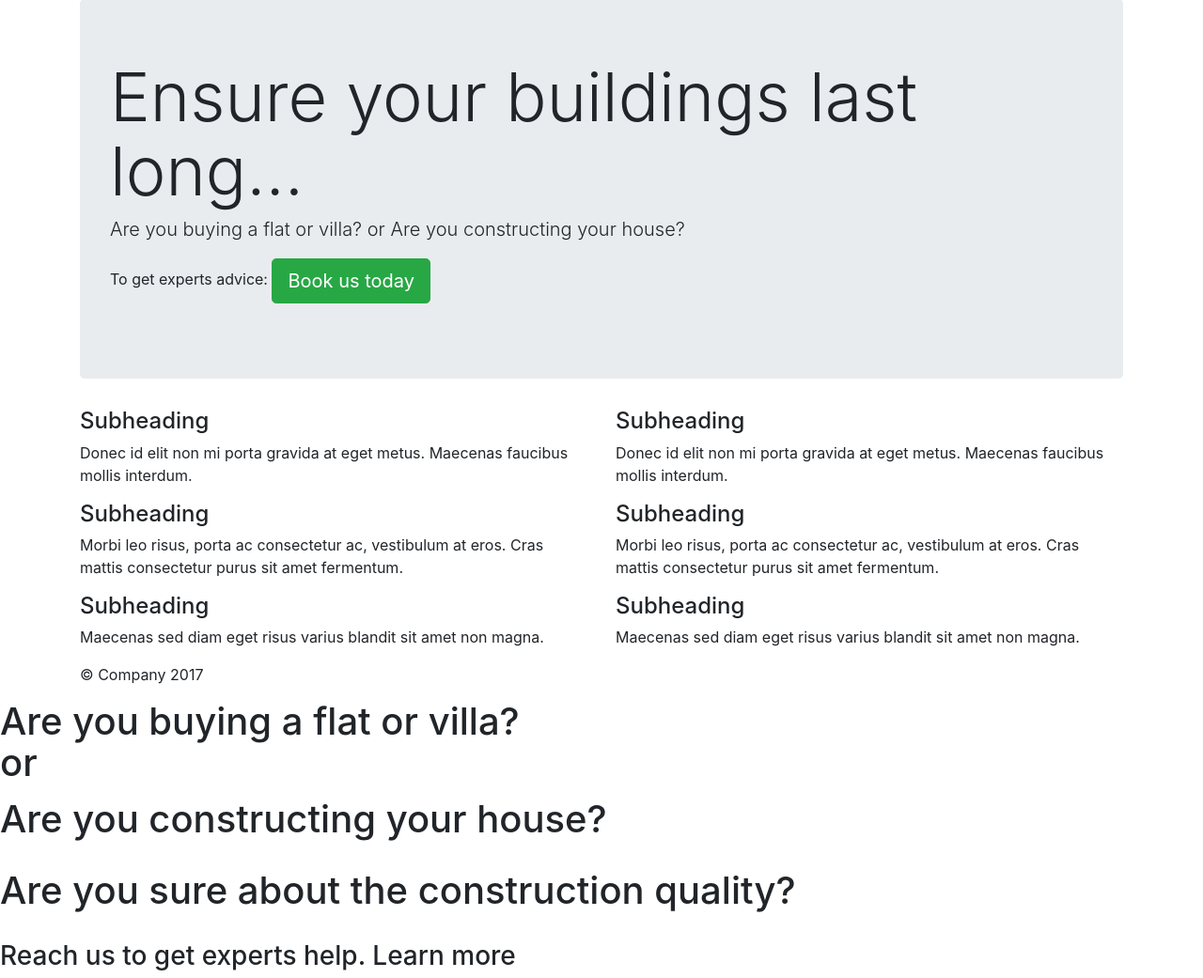
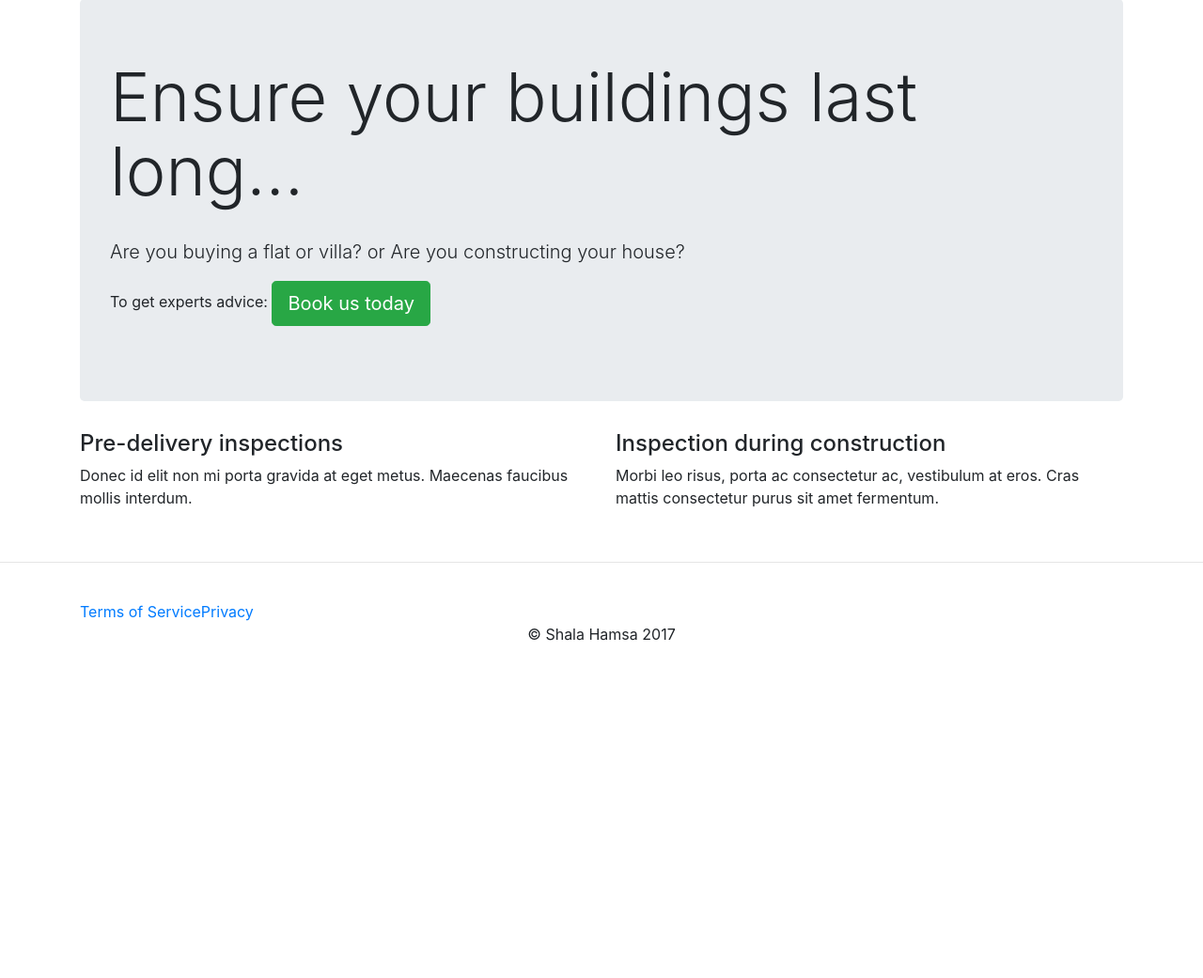
Before and after one commit to nirmal2013/SampleSH, a PHP site: page / in a window 1280 px wide. Shown: the part 167-1208 px from the top of the page at 94% size. After the commit the page ends 849 px from the top, so only its background shows below. Run offline with PHP 8.4, Linux system fonts and the light colour scheme; some libraries are stand-ins or nearby versions.

Commit message:
added footer navigation
footer navigation added intial stage

```diff
--- a/footer.php
+++ b/footer.php
@@ -1,3 +1,21 @@
+<br>
+<hr class="style1">
+<br>
+<div class="container text-center">
+<div class="row">
+       <div class="col-lg-12">
+           <ul class="nav nav-pills nav-justified">
+
+               <li><a href="#">Terms of Service</a></li>
+               <li><a href="#">Privacy</a></li>
+           </ul>
+       </div>
+   </div>
+</div>
+<footer class="footer">
+  <p align="center">© Shala Hamsa 2017</p>
+</footer>
+
 <!-- Optional JavaScript -->
 <!-- jQuery first, then Popper.js, then Bootstrap JS -->
 <script src="https://code.jquery.com/jquery-3.2.1.slim.min.js" integrity="sha384-KJ3o2DKtIkvYIK3UENzmM7KCkRr/rE9/Qpg6aAZGJwFDMVNA/GpGFF93hXpG5KkN" crossorigin="anonymous"></script>
--- a/index.php
+++ b/index.php
@@ -2,51 +2,30 @@
 
 <div class="jumbotron">
   <h1 class="display-3">Ensure your buildings last long...</h1>
+  <br>
   <p class="lead">Are you buying a flat or villa? or Are you constructing your house?</p>
   <p>To get experts advice: <a class="btn btn-lg btn-success" href="#" role="button">Book us today</a></p>
 </div>
 
 <div class="row marketing">
   <div class="col-lg-6">
-    <h4>Subheading</h4>
+    <h4>Pre-delivery inspections</h4>
     <p>Donec id elit non mi porta gravida at eget metus. Maecenas faucibus mollis interdum.</p>
 
-    <h4>Subheading</h4>
-    <p>Morbi leo risus, porta ac consectetur ac, vestibulum at eros. Cras mattis consectetur purus sit amet fermentum.</p>
-
-    <h4>Subheading</h4>
-    <p>Maecenas sed diam eget risus varius blandit sit amet non magna.</p>
   </div>
 
   <div class="col-lg-6">
-    <h4>Subheading</h4>
-    <p>Donec id elit non mi porta gravida at eget metus. Maecenas faucibus mollis interdum.</p>
-
-    <h4>Subheading</h4>
+    <h4>Inspection during construction</h4>
     <p>Morbi leo risus, porta ac consectetur ac, vestibulum at eros. Cras mattis consectetur purus sit amet fermentum.</p>
 
-    <h4>Subheading</h4>
-    <p>Maecenas sed diam eget risus varius blandit sit amet non magna.</p>
   </div>
 </div>
 
-<footer class="footer">
-  <p>© Company 2017</p>
-</footer>
+
 
 </div> <!-- /container -->
 
 
-<h1> Are you buying a flat or villa? </hi>
-  <p> or</p>
-<h1> Are you constructing your house? </h1>
-
-
-<br>
-
-<h1> Are you sure about the construction quality? </h1> <br>
-
-<h3> Reach us to get experts help. Learn more </h3>
 
 
 <?php include "footer.php"; ?>
```
